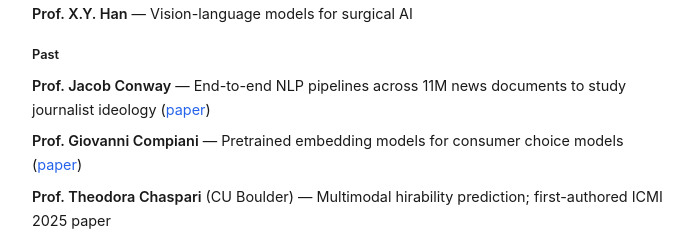
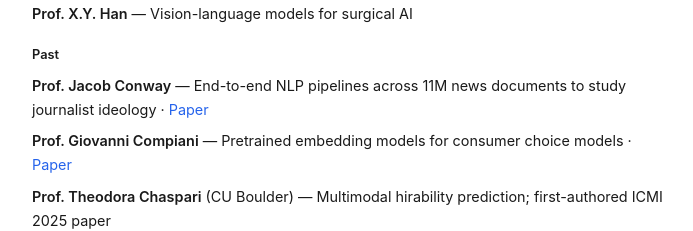
Before and after one commit to Eric-Fithian/personal-website, a React (Vite) app: page / in a window 1280 px wide. Shown: the part 656-887 px from the top of the page, without its empty margins (292-985 px from the left). Built offline with nearby package versions, Linux system fonts and the light colour scheme.

Commit message:
Match research paper links to the dot-separator style used for the poster.

```diff
--- a/src/App.jsx
+++ b/src/App.jsx
@@ -441,10 +441,10 @@ function App() {
 
           <div className="sub-label">Past</div>
           <ul className="plain-list">
-            <li><span className="prof">Prof. Jacob Conway</span> — End-to-end NLP pipelines across 11M news documents to study journalist ideology{" "}
-              (<a href="https://jacob-conway.com/pdfs/journalist_ideology.pdf" target="_blank" rel="noopener noreferrer">paper</a>)</li>
-            <li><span className="prof">Prof. Giovanni Compiani</span> — Pretrained embedding models for consumer choice models{" "}
-              (<a href="https://giovannicompiani.com/documents/demand-estimation-with-text-and-images.pdf" target="_blank" rel="noopener noreferrer">paper</a>)</li>
+            <li><span className="prof">Prof. Jacob Conway</span> — End-to-end NLP pipelines across 11M news documents to study journalist ideology ·{" "}
+              <a href="https://jacob-conway.com/pdfs/journalist_ideology.pdf" target="_blank" rel="noopener noreferrer">Paper</a></li>
+            <li><span className="prof">Prof. Giovanni Compiani</span> — Pretrained embedding models for consumer choice models ·{" "}
+              <a href="https://giovannicompiani.com/documents/demand-estimation-with-text-and-images.pdf" target="_blank" rel="noopener noreferrer">Paper</a></li>
             <li><span className="prof">Prof. Theodora Chaspari</span> (CU Boulder) — Multimodal hirability prediction; first-authored ICMI 2025 paper</li>
           </ul>
         </section>
```
